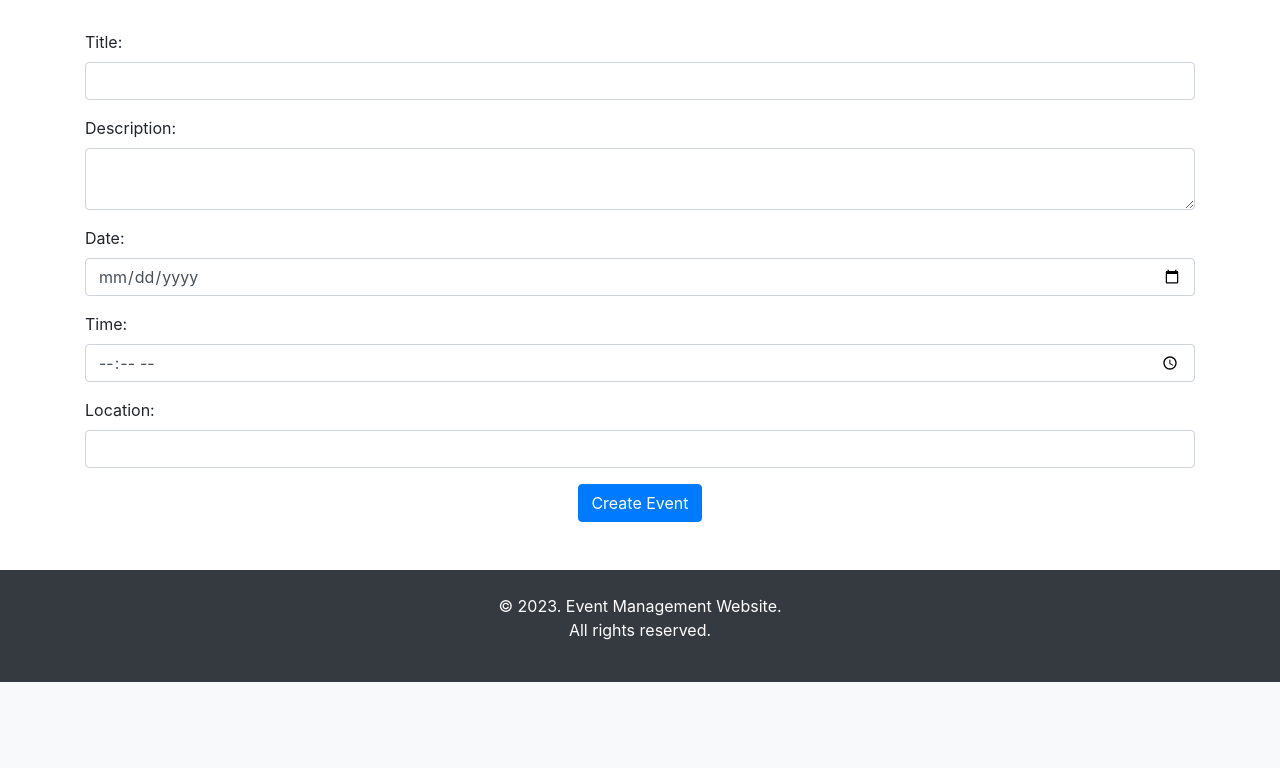
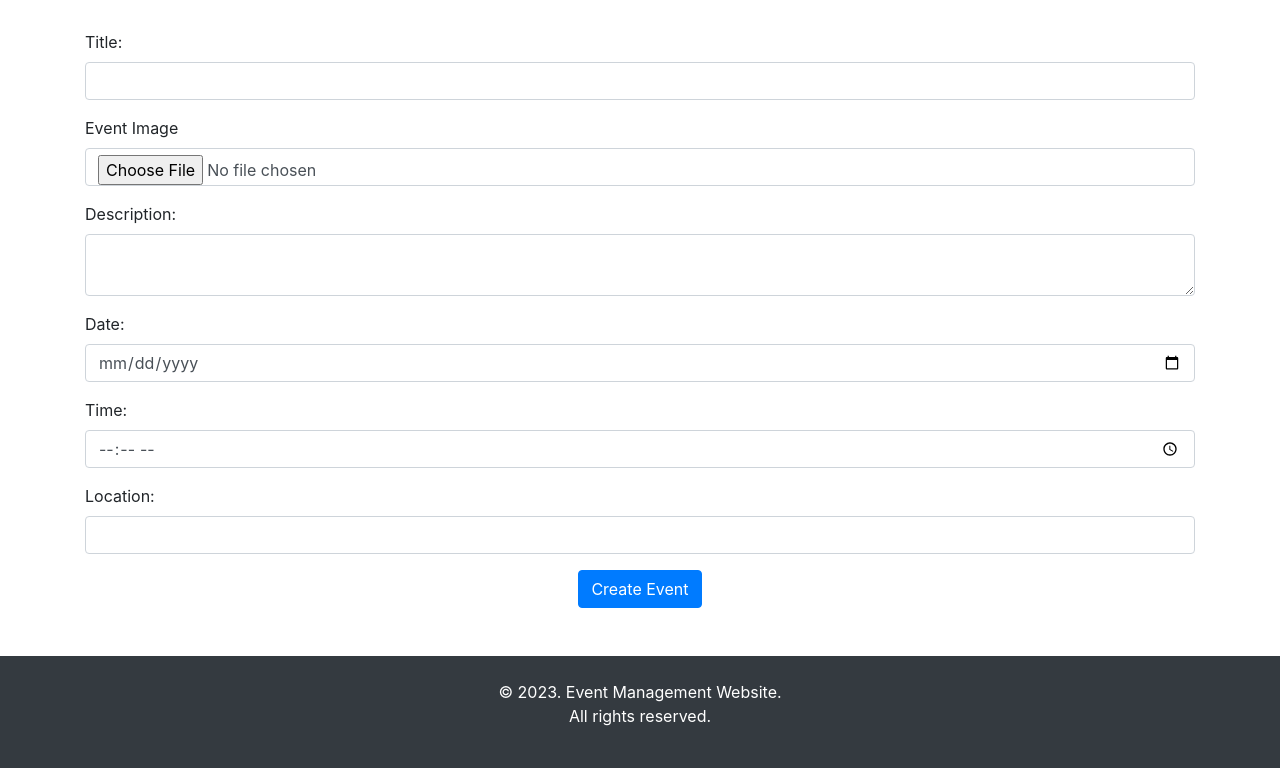
Before and after one commit to sophiefahey/IAB203group15, a Flask app: page /create_event in a window 1280 px wide. Shown: the part 284-1052 px from the top of the page. Before the commit the page ends 966 px from the top, so only its background shows below. Run offline with Flask 3, Linux system fonts and the light colour scheme; some libraries are stand-ins or nearby versions.

Commit message:
Update create_event.html

```diff
--- a/IAB207 Assessment 3/assessment3/templates/create_event.html
+++ b/IAB207 Assessment 3/assessment3/templates/create_event.html
@@ -5,7 +5,6 @@
     <meta name="viewport" content="width=device-width, initial-scale=1.0">
     <meta http-equiv="X-UA-Compatible" content="ie=edge">
     <title>Event Management Website</title>
-
 
     <!-- Bootstrap CSS -->
     <link rel="stylesheet" href="https://stackpath.bootstrapcdn.com/bootstrap/4.3.1/css/bootstrap.min.css"
@@ -50,12 +49,20 @@
 
 <!-- Event details -->
 <div class="container">
-            <form method="POST" action="/create_event">
+    <form method="POST" action="/create_event" enctype="multipart/form-data">
         {{ form.csrf_token }}
-
         <div class="form-group">
             <label for="event-title">Title:</label>
             {{ form.title(class="form-control", id="event-title") }}
+        </div>
+        <div class="form-group">
+            <label for="image">Event Image</label>
+            {% if event and event.image %}
+                <img class="card-img-top" src="{{ event.image }}" alt="Event Image">
+                <input type="file" class="form-control" id="image" name="image" accept="image/*">
+            {% else %}
+                <input type="file" class="form-control" id="image" name="image" accept="image/*">
+            {% endif %}
         </div>
         <div class="form-group">
             <label for="event-description">Description:</label>
```
Lines whose indentation alone changed are shown as unchanged.
